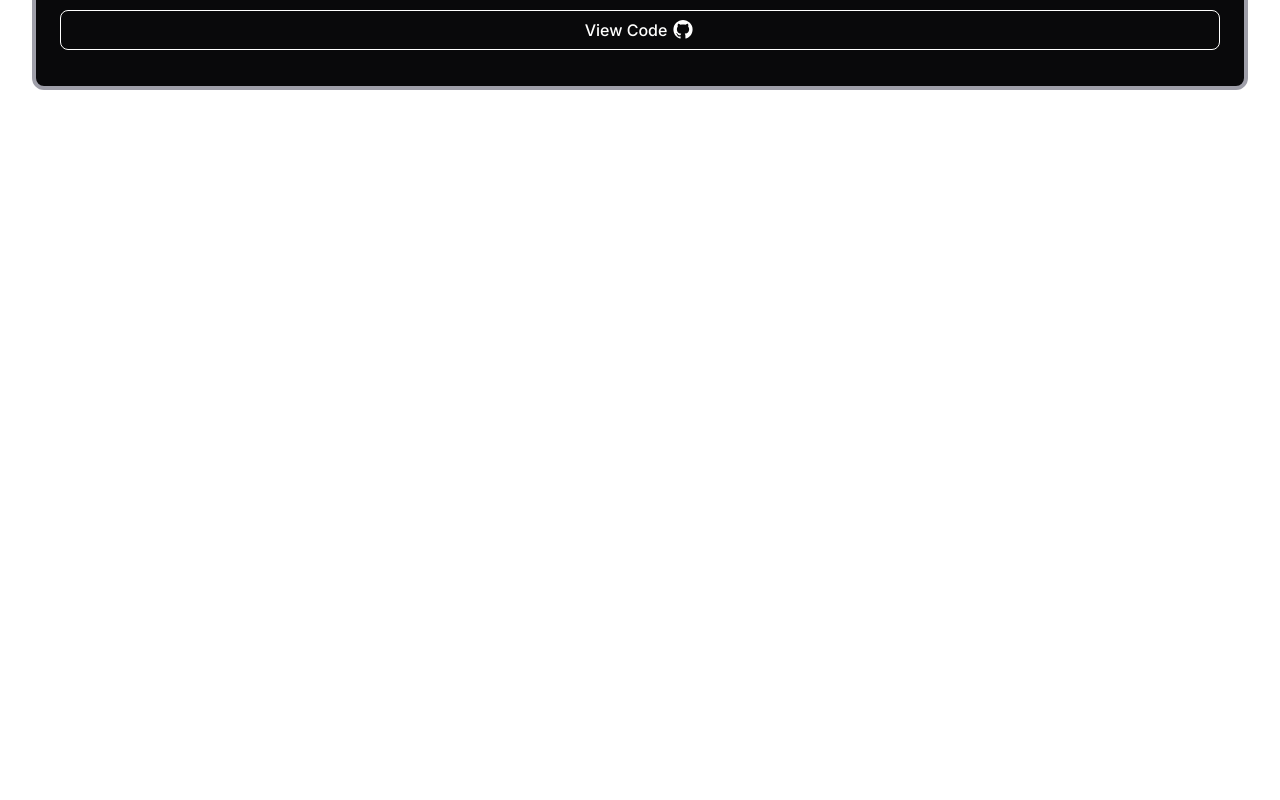
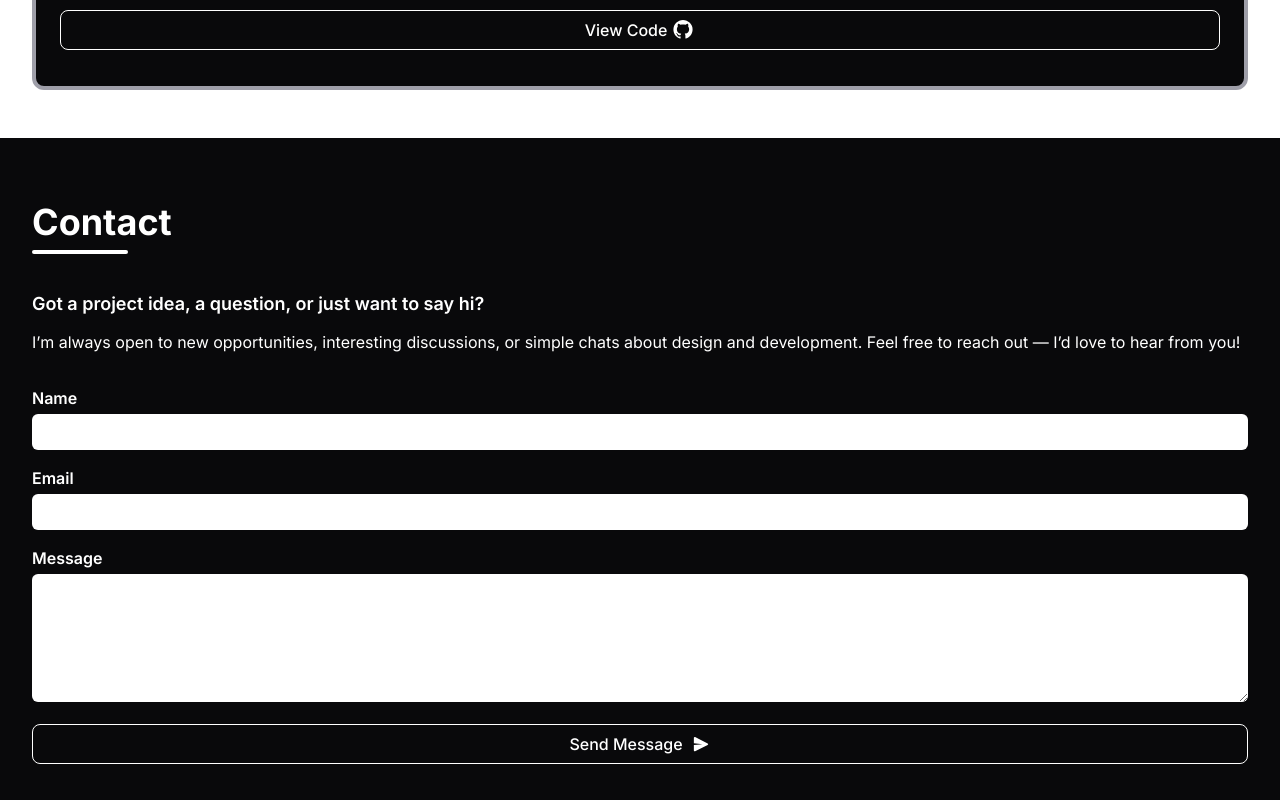
Before and after one commit to rzkyalbani/web-portfolio, a React (Vite) app: page / in a window 1280 px wide. Shown: the part 2218-3018 px from the top of the page. Before the commit the page ends 2356 px from the top, so only its background shows below. Built offline with nearby package versions, Linux system fonts and the light colour scheme.

Commit message:
feat: Add contact section component

```diff
--- /dev/null
+++ b/src/components/ContactSection.jsx
@@ -0,0 +1,78 @@
+import paperPlaneIcon from "../assets/icons/fe_paper-plane.svg";
+
+function ContactSection() {
+    return (
+        <section className="flex flex-col gap-8 px-8 pt-16 pb-9 w-full bg-zinc-950">
+            <div className="flex flex-col gap-9">
+                <div className="flex flex-col gap-2">
+                    <h3 className="text-white text-4xl font-bold">Contact</h3>
+                    <div className="w-24 h-1 bg-white rounded-sm"></div>
+                </div>
+                <div className="flex flex-col justify-center gap-3">
+                    <h6 className="text-lg font-semibold text-white">
+                        Got a project idea, a question, or just want to say hi?
+                    </h6>
+                    <p className="text-base text-white">
+                        I’m always open to new opportunities, interesting
+                        discussions, or simple chats about design and
+                        development. Feel free to reach out — I’d love to hear
+                        from you!
+                    </p>
+                </div>
+            </div>
+            <div className="flex flex-col gap-4">
+                <div>
+                    <label
+                        htmlFor="name"
+                        className="font-semibold text-base text-white"
+                    >
+                        Name
+                    </label>
+                    <input
+                        type="text"
+                        name="name"
+                        id="name"
+                        className="rounded-md bg-white w-full h-9 mt-1 px-2"
+                    />
+                </div>
+                <div>
+                    <label
+                        htmlFor="email"
+                        className="font-semibold text-base text-white"
+                    >
+                        Email
+                    </label>
+                    <input
+                        type="email"
+                        name="email"
+                        id="email"
+                        className="rounded-md bg-white w-full h-9 mt-1 px-2"
+                    />
+                </div>
+                <div>
+                    <label
+                        htmlFor="message"
+                        className="font-semibold text-base text-white"
+                    >
+                        Message
+                    </label>
+                    <textarea
+                        name="message"
+                        id="message"
+                        className="rounded-md bg-white w-full h-32 mt-1 px-2"
+                    ></textarea>
+                </div>
+                <button className="flex items-center justify-center gap-2 h-10 w-full bg-zinc-950 rounded-lg border border-white">
+                    <span className="text-white text-base font-medium">
+                        Send Message
+                    </span>
+                    <div className="h-5 w-5">
+                        <img src={paperPlaneIcon} alt="Sent Icon" />
+                    </div>
+                </button>
+            </div>
+        </section>
+    );
+}
+
+export default ContactSection;
--- a/src/pages/HomePage.jsx
+++ b/src/pages/HomePage.jsx
@@ -1,5 +1,6 @@
 import logo from "../assets/images/logo-dark.png";
 import AboutSection from "../components/AboutSection";
+import ContactSection from "../components/ContactSection";
 import HeroSection from "../components/HeroSection";
 import Navbar from "../components/Navbar";
 import ProjectsSection from "../components/ProjectsSection";
@@ -13,6 +14,7 @@ function HomePage() {
             <AboutSection />
             <SkillsSection />
             <ProjectsSection />
+            <ContactSection />
         </div>
     );
 }
```
Also changed, not shown: src/assets/icons/fe_paper-plane.svg (added).
